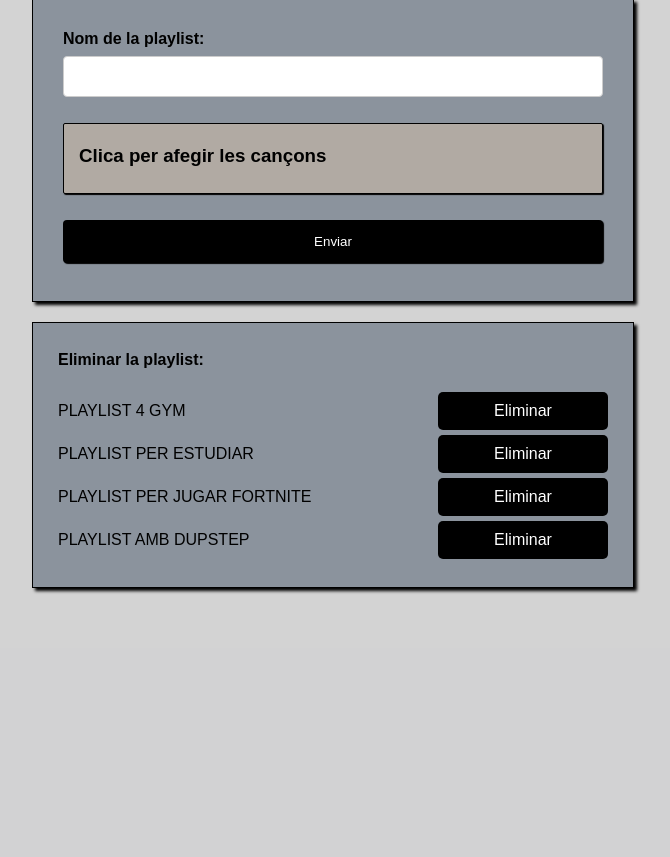
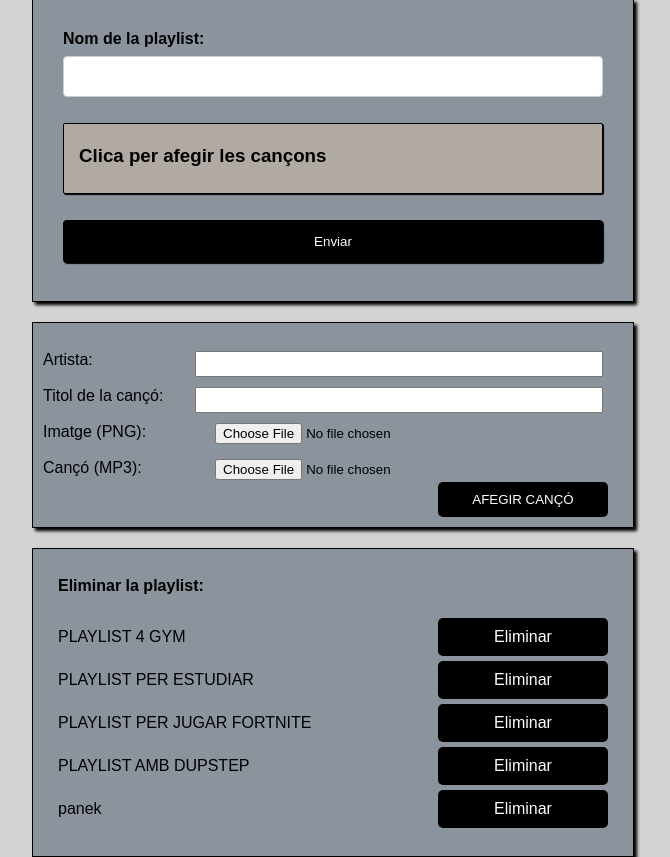
Before and after one commit to RomanMysyura/LaGramolaRomanMysyura, a PHP site: page /crearplaylist.php in a window 1280 px wide. Shown: the part 152-1009 px from the top of the page, without its empty margins (307-977 px from the left). Before the commit the page ends 745 px from the top, so only its background shows below. Run offline with PHP 8.4, Linux system fonts and the light colour scheme.

Commit message:
Updated Up To 2.0.7

```diff
--- a/frontend/crearplaylist.php
+++ b/frontend/crearplaylist.php
@@ -84,14 +84,34 @@ if (isset($_SESSION["usuari"])) {
 </div>
 
 
+<!-- Aquesta part seveix per pujar arxius -->
+<div class="divCreacioPlayist">
+    <br>
+    <form action="add_song.php" method="post" enctype="multipart/form-data" class="">
+        <label for="artist">Artista:</label>
+        <input class="posarartista" type="text" name="artist" required><br><br>
+
+        <label for="title">Titol de la cançó:</label>
+        <input class="posartitolsong" type="text" name="title" required><br><br>
+
+        <label for="image">Imatge (PNG):</label>
+        <input class="posarimatge" type="file" name="image" accept=".png" required><br><br>
+
+        <label for="song">Cançó (MP3):</label>
+        <input class="posarsong" type="file" name="song" accept=".mp3" required><br><br>
+
+        <input class="enviarsong" type="submit" value="AFEGIR CANÇÓ">
+    </form>
+    <br>
+</div>
+
+
+
 
 <div class="divCreacioPlayist">
     <br>
     <label for="nom_playlist" id="titoleliminarplaylist">Eliminar la playlist:</label>
     <br><br>
-
-
-
     <?php
         $playlists = json_decode(file_get_contents("playlists.json"), true);
             foreach ($playlists as $playlist) {
@@ -106,5 +126,8 @@ if (isset($_SESSION["usuari"])) {
 </div>
 
 
+
+
+
 </body>
 </html>
--- a/frontend/eliminar_playlist.php
+++ b/frontend/eliminar_playlist.php
@@ -3,10 +3,10 @@
 if (isset($_GET['id'])) {
     $idEliminar = $_GET['id'];
 
-    // Cargar el archivo playlists.json
+    // Carreguem el arxiu json
     $playlists = json_decode(file_get_contents("playlists.json"), true);
 
-    // Buscar y eliminar la playlist con el id proporcionado
+    // Busquem la playlist amb la mateixa id i la eliminem
     foreach ($playlists as $index => $playlist) {
         if ($playlist['id'] == $idEliminar) {
             unset($playlists[$index]);
--- a/frontend/playlists.json
+++ b/frontend/playlists.json
@@ -1 +1 @@
-[{"name":"PLAYLIST 4 GYM","id":1,"songs":[0,1,2]},{"name":"PLAYLIST PER ESTUDIAR","id":1,"songs":[3,4,5]},{"name":"PLAYLIST PER JUGAR FORTNITE","id":2,"songs":["6","7","8"]},{"name":"PLAYLIST AMB DUPSTEP","id":3,"songs":["9","10","11","12","13","14","15"]}]
+[{"name":"PLAYLIST 4 GYM","id":1,"songs":[0,1,2]},{"name":"PLAYLIST PER ESTUDIAR","id":1,"songs":[3,4,5]},{"name":"PLAYLIST PER JUGAR FORTNITE","id":2,"songs":["6","7","8"]},{"name":"PLAYLIST AMB DUPSTEP","id":3,"songs":["9","10","11","12","13","14","15"]},{"name":"panek","id":4,"songs":["16"]}]
--- a/frontend/styles.css
+++ b/frontend/styles.css
@@ -591,6 +591,40 @@ a.lastplay:hover {
 b {
     margin: 12px;
 }
+.posarartista,
+.posartitolsong{
+    height: 20px;
+    width: 400px;
+    float: right;
+    margin-right: 20px;
+}
+
+.enviarsong{
+    float: right;
+    margin-top: -13px;
+    background-color: #000000;
+    margin-right: 15px;
+    color: rgb(255, 255, 255);
+    text-decoration: none;
+    padding: 10px 10px;
+    width: 170px;
+    display: block;
+    text-align: center;
+    border-radius: 5px;
+    border: 0px solid rgb(0, 0, 0);
+
+}
+.enviarsong:hover{
+    background-color: #001aff;
+}
+.posarimatge,.posarsong{
+    float: right;
+    margin-right: 155px;
+
+}
+
+
+
 
 /* Diseny per TABLET */
 @media (min-width: 768px) and (max-width: 1023px) {
@@ -1600,19 +1587,6 @@ b {
         background-color: #0077ff;
     }
 
-    /* -- Estils per la pagina crearplaylist.php -- */
-    .divCreacioPlayist,
-    .DivUltimaPlaylist {
-        background-color: #8b939d;
-        align-content: center;
-        width: 580px;
-        margin: auto;
-        border: 1px solid rgb(0, 0, 0);
-        padding: 10px;
-        margin-top: 20px;
-        box-shadow: 3px 3px 3px black;
-    }
-
     #formulariplaylists {
         align-content: center;
         margin: 20px;
@@ -1623,74 +1597,15 @@ b {
         text-align: center;
     }
 
-    #nom_playlist {
-        width: 100%;
-        padding: 12px 20px;
-        margin: 8px 0;
-        display: inline-block;
-        border: 1px solid #ccc;
-        border-radius: 4px;
-        box-sizing: border-box;
-    }
 
     #triarlescancons {
         margin-bottom: 10px;
     }
 
-    #enviarplaylist {
-        width: 100%;
-        background-color: #000000;
-        color: white;
-        padding: 14px 20px;
-        margin: 8px 0;
-        border: none;
-        border-radius: 4px;
-        cursor: pointer;
-        box-shadow: 1px 1px 1px black;
-    }
-
-    #enviarplaylist:hover,
-    a.lastplay:hover {
-        transition: transform 0.2s;
-        background-color: #0062ff;
-        transform: scale(1.02);
-    }
-
-    .divMostrarcançons {
-        border: 1px solid black;
-        cursor: pointer;
-        background-color: #b1aaa3;
-        box-shadow: 1px 1px 1px black;
-        border-radius: 2px;
-        height: 100%;
-        padding-top: 5px;
-        padding-left: 15px;
-        padding-bottom: 10px;
-    }
 
     #titoleliminarplaylist {
         font-weight: bold;
         padding-left: 15px;
-    }
-
-    #eliminarplaylist {
-        padding-top: 5px;
-        display: flex;
-        align-items: center;
-        justify-content: space-between;
-        padding-left: 15px;
-    }
-
-    #eliminarplaylist a {
-        margin-top: 0px;
-        background-color: #000000;
-        margin-right: 15px;
-    }
-
-    #eliminarplaylist a:hover {
-        transition: transform 0.2s;
-        background-color: #0062ff;
-        transform: scale(1.02);
     }
 
     #currentTime {
```
Also changed, not shown: other parts of frontend/styles.css (+1 -59 lines), frontend/add_song.php (added, +32 -0 lines), frontend/comptar.json (deleted, +0 -67 lines), frontend/songs.json (+1 -1 lines), frontend/images/song17.png (added), 1 other file.
